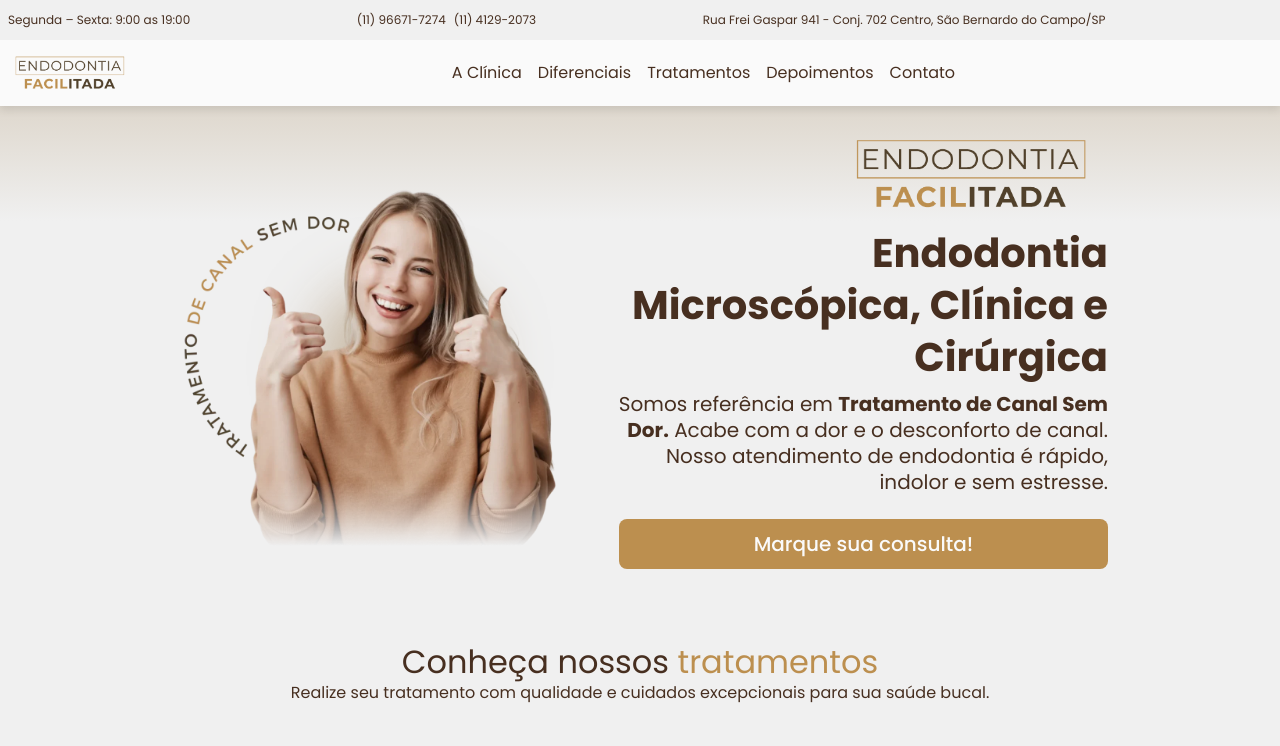
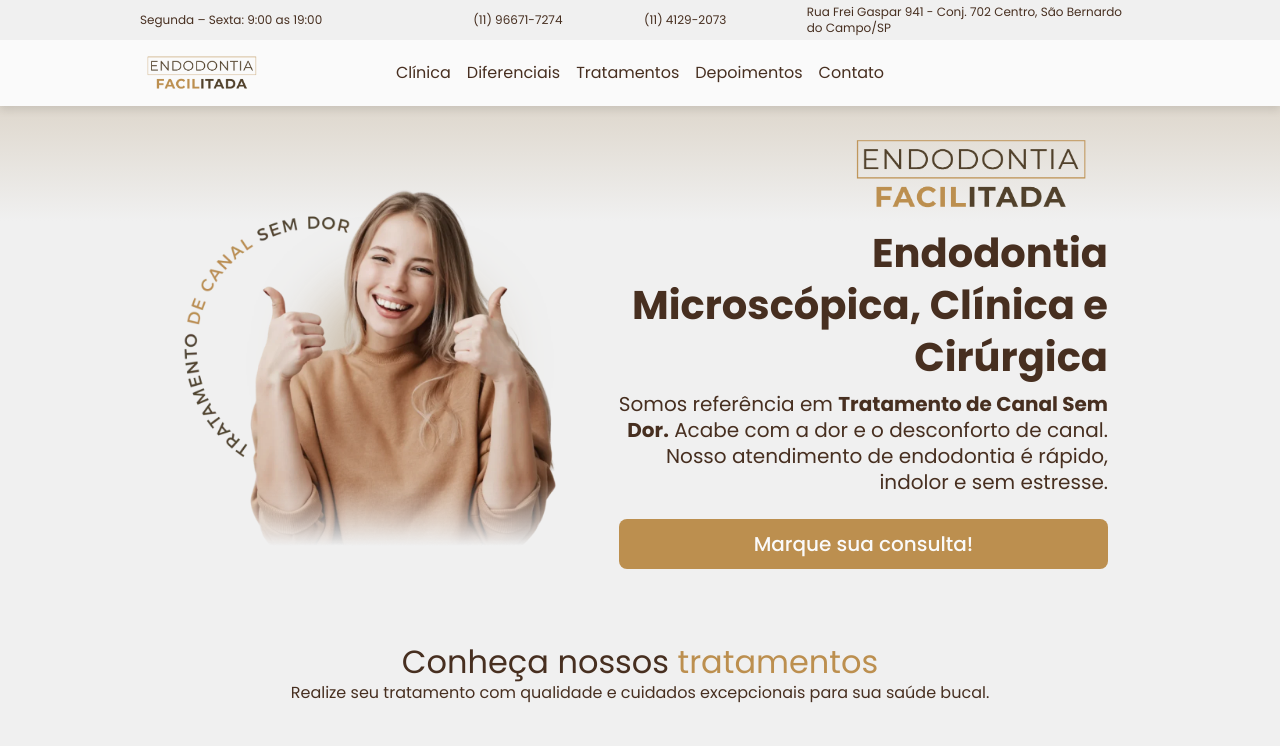
Before and after one commit to kevinmarangoni/implantesfacilitados, a Next.js app: page / in a window 1280 px wide. Shown: the top 746 px of the page. Built offline with nearby package versions, Linux system fonts and the light colour scheme.

Commit message:
fix header

```diff
--- a/src/app/page.tsx
+++ b/src/app/page.tsx
@@ -12,15 +12,29 @@ import styled from 'styled-components'
 
 import useTranslation from '@/translation'
 import Header from '@/components/Header'
+import { useEffect, useState } from 'react'
+import { useWindowSize } from 'usehooks-ts'
 
 export default function Home() {
+  const {t} = useTranslation()
+  const {width} = useWindowSize()
+  const [isMobile, setIsMobile] = useState(false)
 
-  const {t} = useTranslation()
+  useEffect(()=>{
+    if(width < 800){
+      setIsMobile(true)
+    }
+    else{
+      setIsMobile(false)
+    }
+  },[width])
+
+
 
   return (
     <Container>
       <Content>
-        <Header t={t} />
+        {!isMobile && <Header t={t} />}
         <Sections>
           <Hero t={t} />
           <Tratamento t={t} />
--- a/src/components/Header/index.tsx
+++ b/src/components/Header/index.tsx
@@ -4,6 +4,7 @@ import React, { useEffect, useState } from 'react'
 import logo from '@/assets/images/logo.png'
 import Image from 'next/image'
 import useScrollPosition from '@/utils/useScroll'
+import { useWindowSize } from 'usehooks-ts'
 
 const Header:React.FC<{t: TranslationObject}> = ({t}) => {
   const scroll = useScrollPosition()
@@ -23,14 +24,17 @@ const Header:React.FC<{t: TranslationObject}> = ({t}) => {
       <Content>
         <FixedHeader>
           <FixedContent isTopPage={isTopPage}>
-            <WorkTime>{t.global.hour[0]}</WorkTime>
-            <Contact><div>{t.global.phone}</div><div>{t.global.whatsapp}</div></Contact>
-            <Address>{t.global.address}</Address>
-            <Social></Social>
+            <div>
+              <WorkTime>{t.global.hour[0]}</WorkTime>
+              <Contact><div>{t.global.phone}</div><div>{t.global.whatsapp}</div></Contact>
+              <Address>{t.global.address}</Address>
+              {/* <Social></Social> */}
+            </div>
           </FixedContent>
         </FixedHeader>
         <MainHeader>
-        <LogoSection>
+          <div>
+          <LogoSection>
             <Logo src={logo} alt={"logo"} />
           </LogoSection>
           <MenuSection>
@@ -41,6 +45,7 @@ const Header:React.FC<{t: TranslationObject}> = ({t}) => {
             <li>{t.header.menu.contact}</li>
           </MenuSection>
           <div></div>
+          </div>
         </MainHeader>
       </Content>
     </Container>
@@ -71,10 +76,18 @@ font-size: ${({theme})=> theme.sizes.font.paragraph.sm};
 box-shadow: ${({isTopPage})=> !isTopPage ? '0 4px 8px rgba(0, 0, 0, 0.1)': 'none'};
 display: flex;
 flex-direction: row;
-justify-content: space-between;
+justify-content: center;
 align-items: center;
 padding: 8px;
 
+div{
+  display: flex;
+  flex-direction: row;
+  justify-content: space-between;
+  align-items: center;
+  width: 100%;
+  max-width: 1000px;
+}
 `
 const Address = styled.div``
 const Contact = styled.div`
@@ -92,10 +105,18 @@ const Social = styled.div``
 const MainHeader = styled.div`
 display: flex;
 flex-direction: row;
-justify-content: space-between;
+justify-content: center;
 background-color: ${({theme})=> theme.color.background[30]};
 box-shadow: 0 4px 8px rgba(0, 0, 0, 0.1);
 padding: 8px;
+
+div{
+  display: flex;
+  flex-direction: row;
+  justify-content: space-between;
+  width: 100%;
+  max-width: 1000px;
+}
 `
 
 const LogoSection = styled.div`
@@ -120,7 +141,11 @@ const MenuSection = styled.ul`
   justify-content: space-between;
   align-items: center;
   gap: 16px;
+
   li{
 
+    &:hover{
+
+    }
   }
   `
--- a/src/translation/base/pt-BR.json
+++ b/src/translation/base/pt-BR.json
@@ -16,7 +16,7 @@
     },
     "header": {
         "menu": {
-            "about": "A Clínica",
+            "about": "Clínica",
             "differentials": "Diferenciais",
             "testimony": "Depoimentos",
             "treatment": "Tratamentos",
```
